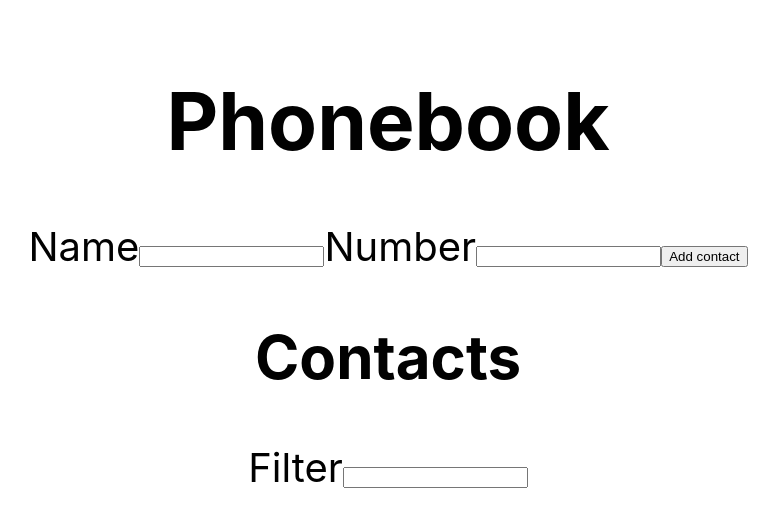
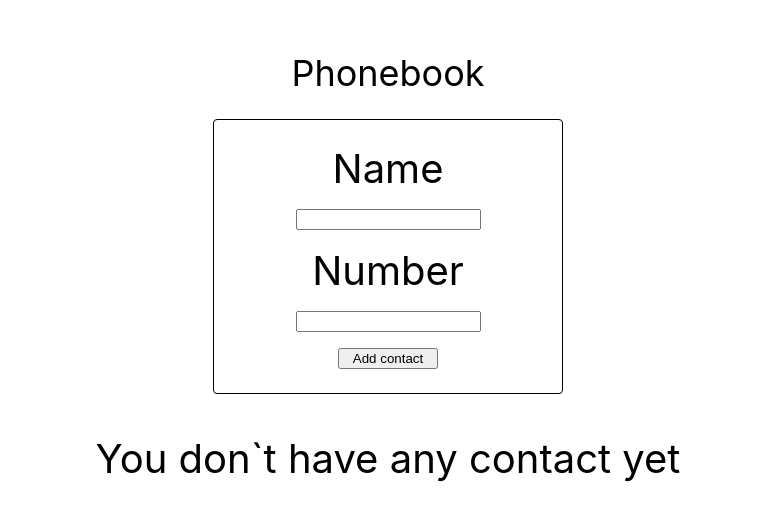
Before and after one commit to ihorkoi/goit-react-hw-02-phonebook, a React (Create React App) app: page / in a window 1280 px wide. Shown: the part 125-652 px from the top of the page, without its empty margins (252-1031 px from the left). Built offline with nearby package versions, Linux system fonts and the light colour scheme.

Commit message:
basic styles

```diff
--- a/src/components/App.jsx
+++ b/src/components/App.jsx
@@ -1,7 +1,7 @@
 import { Component } from 'react';
 import { ContactForm } from './ContactForm/ContactForm';
 import { nanoid } from 'nanoid';
-import { Contacts } from './Contacts/Contacts';
+import { Contacts } from './ContactsList/ContactsList';
 import { Filter } from './Filter/Filter';
 
 export class App extends Component {
@@ -63,6 +63,10 @@ export class App extends Component {
         <h1>Phonebook</h1>
         <ContactForm onSubmit={this.addContact}></ContactForm>
 
+        {this.state.contacts.length === 0 ? (
+          <p>You don`t have any contact yet</p>
+        ) : (
+          <>
             <h2>Contacts</h2>
 
             <Filter onChange={this.handleFilterState}></Filter>
@@ -70,6 +74,8 @@ export class App extends Component {
               props={this.state}
               removeContact={this.removeContact}
             ></Contacts>
+          </>
+        )}
       </div>
     );
   }
--- a/src/components/ContactForm/ContactForm.jsx
+++ b/src/components/ContactForm/ContactForm.jsx
@@ -1,9 +1,10 @@
+import { Form, Input, Button } from './ContactForm.styled';
 export const ContactForm = ({ onSubmit }) => {
   return (
-    <form action="" onSubmit={onSubmit}>
+    <Form action="" onSubmit={onSubmit}>
       <label>
         Name
-        <input
+        <Input
           type="text"
           name="name"
           pattern="^[a-zA-Za-яА-Я]+(([' \-][a-zA-Za-яА-Я ])?[a-zA-Za-яА-Я]*)*$"
@@ -13,7 +14,7 @@ export const ContactForm = ({ onSubmit }) => {
       </label>
       <label>
         Number
-        <input
+        <Input
           type="tel"
           name="number"
           pattern="\+?\d{1,4}?[ .\-\s]?\(?\d{1,3}?\)?[ .\-\s]?\d{1,4}[ .\-\s]?\d{1,4}[ .\-\s]?\d{1,9}"
@@ -21,7 +22,7 @@ export const ContactForm = ({ onSubmit }) => {
           required
         />
       </label>
-      <button>Add contact</button>
-    </form>
+      <Button>Add contact</Button>
+    </Form>
   );
 };
--- /dev/null
+++ b/src/components/ContactForm/ContactForm.styled.js
@@ -0,0 +1,21 @@
+import styled from 'styled-components';
+
+export const Form = styled.form`
+  display: flex;
+  width: 300px;
+  padding: 24px;
+  flex-direction: column;
+  align-items: center;
+  border: 1px solid black;
+  border-radius: 4px;
+  text-align: center;
+`;
+
+export const Input = styled.input`
+  display: block;
+  margin: 16px;
+`;
+
+export const Button = styled.button`
+  width: 100px;
+`;
--- a/src/components/Filter/Filter.jsx
+++ b/src/components/Filter/Filter.jsx
@@ -1,12 +1,14 @@
 import { Component } from 'react';
+import { Input } from './Filter.styled';
+
 export class Filter extends Component {
   render() {
     const { onChange } = this.props;
     return (
-      <label>
-        Filter
-        <input type="tel" onChange={onChange} />
-      </label>
+      <>
+        <h2>Find your contacts by name</h2>
+        <Input type="tel" onChange={onChange} />
+      </>
     );
   }
 }
--- /dev/null
+++ b/src/components/Filter/Filter.styled.js
@@ -0,0 +1,6 @@
+import styled from 'styled-components';
+
+export const Input = styled.input`
+  display: block;
+  margin: 16px;
+`;
--- a/src/index.css
+++ b/src/index.css
@@ -13,3 +13,8 @@ code {
   font-family: source-code-pro, Menlo, Monaco, Consolas, 'Courier New',
     monospace;
 }
+h1,
+h2 {
+  font-weight: 400;
+  font-size: 36px;
+}
```
Also changed, not shown: src/components/ContactsList/ContactsList.jsx (renamed from src/components/Contacts/Contacts.jsx). Lines whose indentation alone changed are shown as unchanged.
